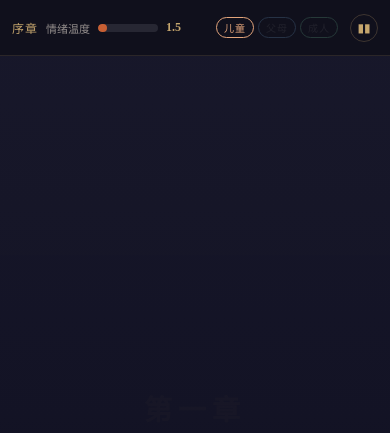
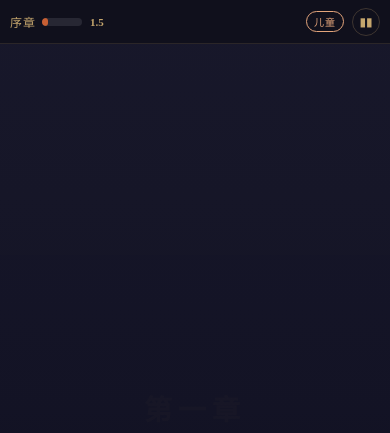
Before and after one commit to wangrich717-ship-it/Hama, a plain HTML site: page index.html in a window 390 px wide. Both pictures are taken after a click on the button "开始旅程". Drawn offline with Linux system fonts and the light colour scheme; a web font is replaced by a local one.

Commit message:
Update: index.html
Co-Authored-By: Claude Sonnet 4.6 <noreply@anthropic.com>

```diff
--- a/index.html
+++ b/index.html
@@ -38,15 +38,15 @@ html,body{width:100%;height:100%;overflow:hidden;font-family:'Noto Serif SC',ser
 
 /* GAME SCREEN LAYOUT */
 #game-screen{flex-direction:column;background:var(--bg-dark)}
-.game-header{height:auto;min-height:56px;background:rgba(0,0,0,0.4);display:flex;align-items:center;justify-content:space-between;padding:8px 20px;border-bottom:1px solid rgba(201,169,110,0.15);flex-shrink:0;flex-wrap:wrap;gap:4px 12px}
-.header-left{display:flex;align-items:center;gap:16px}
+.game-header{height:auto;min-height:44px;background:rgba(0,0,0,0.4);display:flex;align-items:center;justify-content:space-between;padding:8px 20px;border-bottom:1px solid rgba(201,169,110,0.15);flex-shrink:0;gap:10px;flex-wrap:nowrap}
+.header-left{display:flex;align-items:center;gap:10px;flex:1;min-width:0;overflow:hidden}
 .chapter-label{color:var(--accent);font-size:13px;letter-spacing:2px}
 .thermometer-bar{display:flex;align-items:center;gap:8px}
 .thermo-label{color:rgba(240,230,216,0.6);font-size:12px}
 .thermo-track{width:120px;height:8px;background:rgba(255,255,255,0.1);border-radius:4px;overflow:hidden}
 .thermo-fill{height:100%;border-radius:4px;transition:width 1s ease,background 1s ease;width:15%}
 .thermo-val{color:var(--accent);font-size:13px;font-weight:600;min-width:32px}
-.header-right{display:flex;align-items:center;gap:12px}
+.header-right{display:flex;align-items:center;gap:8px;flex-shrink:0}
 .ego-badges{display:flex;gap:6px}
 .ego-badge{padding:3px 10px;border-radius:12px;font-size:11px;letter-spacing:1px;opacity:0.4;transition:all 0.4s;border:1px solid transparent}
 .ego-badge.active{opacity:1}
@@ -191,14 +191,15 @@ html,body{width:100%;height:100%;overflow:hidden;font-family:'Noto Serif SC',ser
 
 /* RESPONSIVE */
 @media(max-width:600px){
-  .game-header{padding:6px 12px;gap:4px 8px}
-  .header-left{gap:8px;flex-wrap:wrap}
-  .chapter-label{font-size:12px;letter-spacing:1px}
-  .thermo-label{font-size:11px}
-  .thermo-track{width:60px}
-  .thermo-val{font-size:12px;min-width:28px}
+  .game-header{padding:6px 10px;gap:6px}
+  .header-left{gap:6px;flex-wrap:nowrap}
+  .chapter-label{font-size:12px;letter-spacing:1px;white-space:nowrap}
+  .thermo-label{display:none}
+  .thermo-track{width:40px}
+  .thermo-val{font-size:11px;min-width:24px}
   .ego-badge{padding:2px 7px;font-size:10px}
   .ego-badges{gap:4px}
+  .ego-badge.locked{display:none}
   .title-content h1{letter-spacing:3px}
   .title-content .subtitle{letter-spacing:2px;padding:8px 18px;font-size:clamp(12px,2.2vw,16px)}
   .dialogue-history{padding:12px}
```
